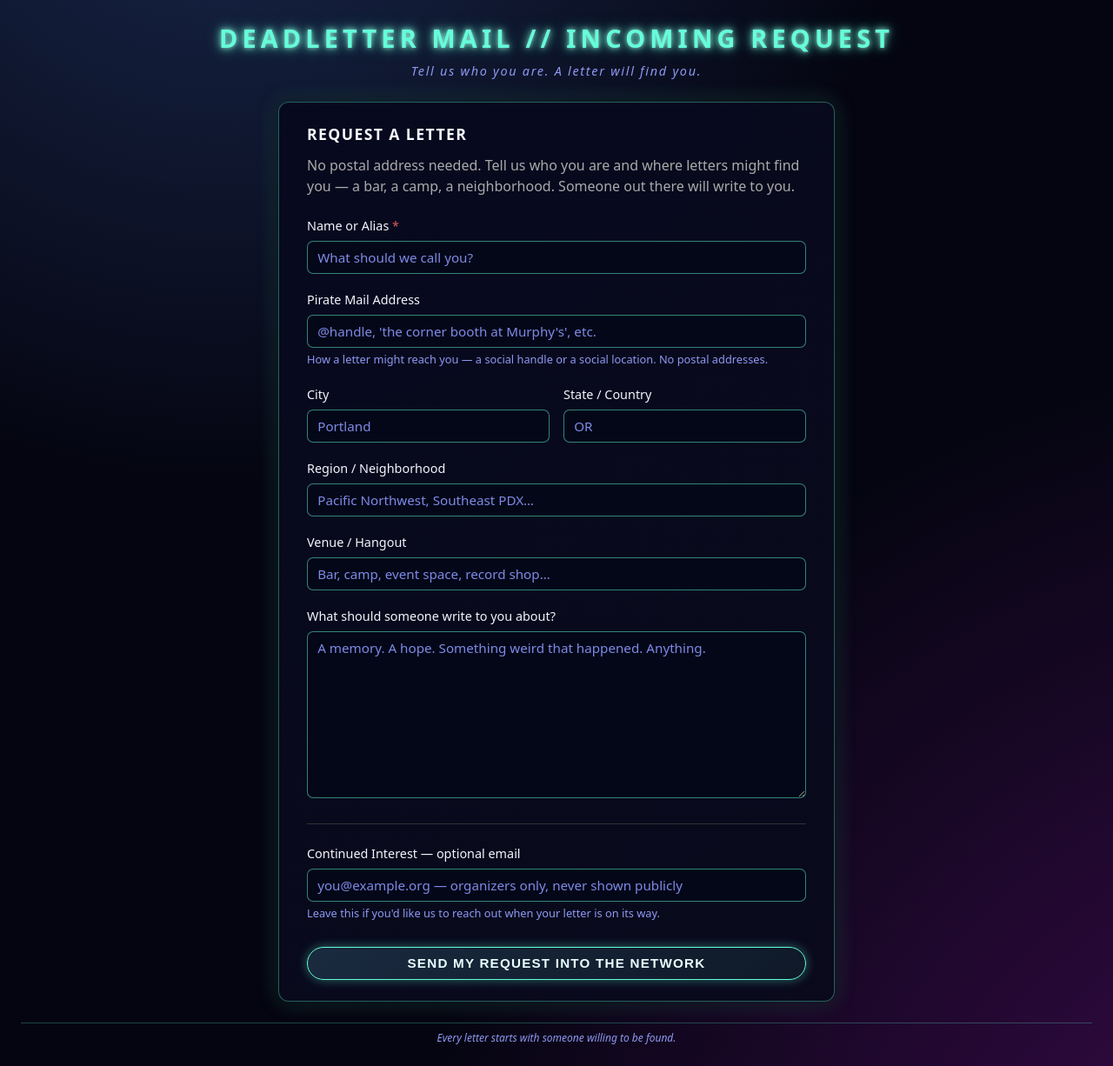
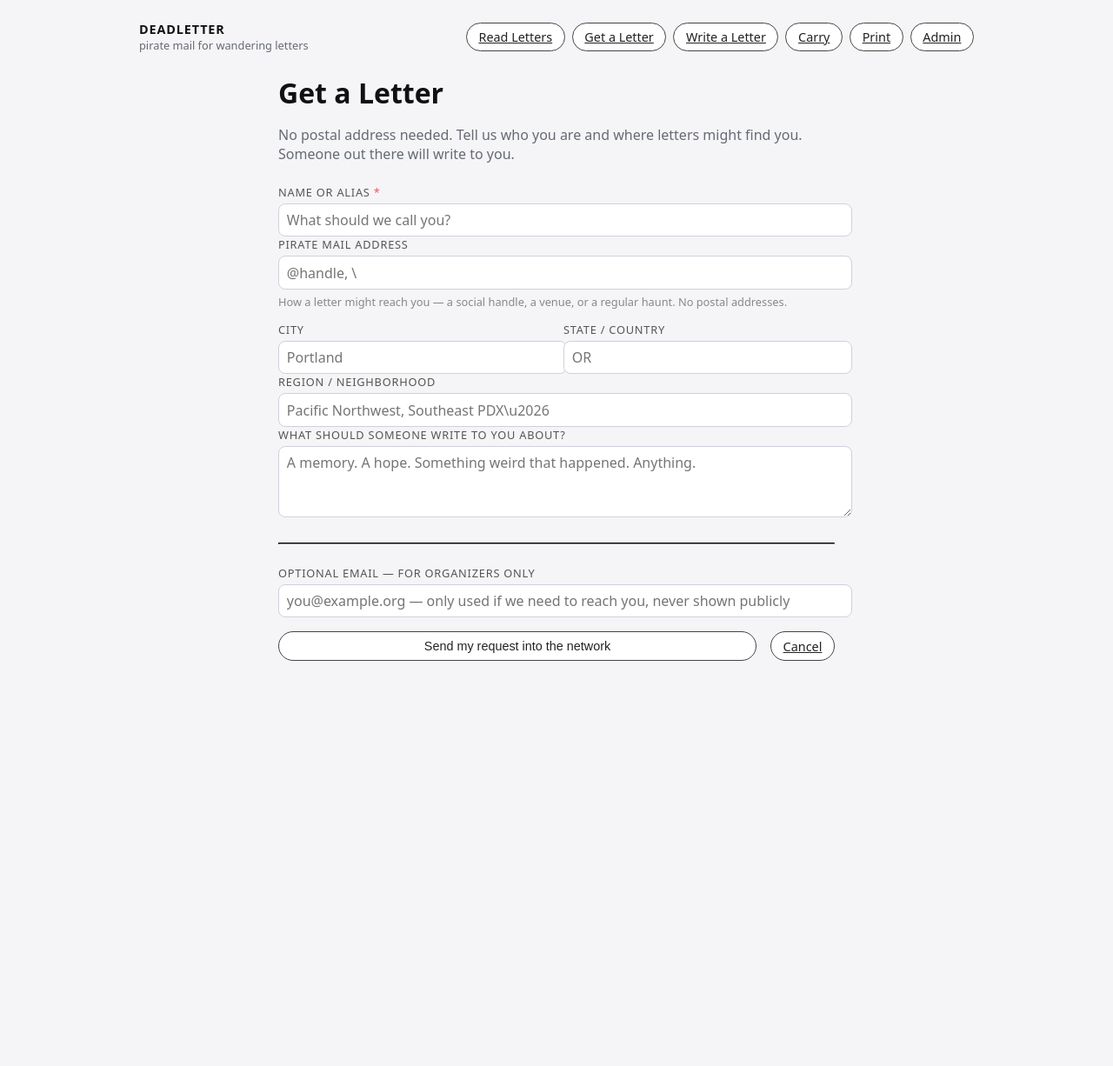
Before and after one commit to Enigma-Infrastructure/deadletter_mailproject, a Django app: page /write/request/ in a window 1280 px wide. Shown: the whole page at 87% size. After the commit the page ends 760 px from the top, so only its background shows below. Run offline with Django 5.2, Linux system fonts and the light colour scheme.

Commit message:
fix: clean up cyberpunk desk remnants, fix request_a_letter form
- request_a_letter.html: extend base.html (adds site nav/back button),
  merge duplicate pirate_address + social_place_name into one field,
  clean up layout
- people/views.py: fix request_a_letter POST to correctly save
  social_place_name from the merged field; remove orphaned social_place var
- letters/views.py: desk_read_list now redirects to letter_read_list;
  write_read_home redirects to home; quick_write_* views preserved but
  desk subsite is no longer a landing destination
- letters/urls.py: desk/ redirects to home, desk/read/ redirects to
  letter_read_list so old links don't 404

```diff
--- a/people/views.py
+++ b/people/views.py
@@ -35,20 +35,20 @@
     """
     Public intake form — no login required.
     Anyone can submit themselves to receive a Pirate Mail letter.
+    'pirate_address' is the single soft-address field (social handle OR venue).
     """
     if request.method == "POST":
-        nickname     = (request.POST.get("nickname") or "").strip() or "A Stranger"
-        pirate_addr  = (request.POST.get("pirate_address") or "").strip()
-        city         = (request.POST.get("city") or "").strip()
-        state        = (request.POST.get("state") or "").strip()
-        region       = (request.POST.get("region") or "").strip()
-        write_about  = (request.POST.get("write_about") or "").strip()
-        social_place = (request.POST.get("social_place_name") or "").strip()
-        email        = (request.POST.get("email") or "").strip()
+        nickname      = (request.POST.get("nickname") or "").strip() or "A Stranger"
+        pirate_addr   = (request.POST.get("pirate_address") or "").strip()
+        city          = (request.POST.get("city") or "").strip()
+        state         = (request.POST.get("state") or "").strip()
+        region        = (request.POST.get("region") or "").strip()
+        write_about   = (request.POST.get("write_about") or "").strip()
+        email         = (request.POST.get("email") or "").strip()
 
         Person.objects.create(
             nickname=nickname,
-            social_place_name=pirate_addr,
+            social_place_name=pirate_addr,   # single merged field
             city=city,
             state=state,
             region=region,
--- a/templates/people/request_a_letter.html
+++ b/templates/people/request_a_letter.html
@@ -1,25 +1,17 @@
+{% extends "base.html" %}
 {% load static %}
-<!doctype html>
-<html lang="en">
-<head>
-  <meta charset="utf-8">
-  <meta name="viewport" content="width=device-width, initial-scale=1.0">
-  <title>Get a Letter — Deadletter Mail</title>
-  <link rel="stylesheet" href="{% static 'css/desk.css' %}">
-</head>
-<body class="desk-body">
-<div class="desk-shell">
-  <header class="desk-header">
-    <h1 class="desk-title">DEADLETTER MAIL // INCOMING REQUEST</h1>
-    <p class="desk-subtitle"><i>Tell us who you are. A letter will find you.</i></p>
-  </header>
-  <main class="desk-main">
-    <div class="card" style="max-width:640px; margin:0 auto;">
-      <h2>Request a Letter</h2>
-      <p style="margin-bottom:1.5rem; color:#aaa;">
-        No postal address needed. Tell us who you are and where letters might find you
-        — a bar, a camp, a neighborhood. Someone out there will write to you.
+
+{% block title %}Get a Letter — Deadletter Mail{% endblock %}
+
+{% block content %}
+<div style="max-width:640px; margin:0 auto;">
+
+  <h1 style="margin-bottom:0.25rem;">Get a Letter</h1>
+  <p style="color: var(--color-text-muted, #666a75); margin-bottom:1.5rem;">
+    No postal address needed. Tell us who you are and where letters might find you.
+    Someone out there will write to you.
   </p>
+
   <form method="post">
     {% csrf_token %}
 
@@ -32,9 +24,10 @@
     <div class="form-group">
       <label for="pirate_address">Pirate Mail Address</label>
       <input type="text" id="pirate_address" name="pirate_address"
-                 placeholder="@handle, 'the corner booth at Murphy&#39;s', etc.">
-          <p class="text-muted" style="font-size:0.8rem; margin-top:0.3rem;">
-            How a letter might reach you — a social handle or a social location. No postal addresses.
+             placeholder="@handle, \"the corner booth at Murphy's\", a bar, a camp\u2026">
+      <p style="font-size:0.8rem; color:#888; margin-top:0.3rem;">
+        How a letter might reach you — a social handle, a venue, or a regular haunt.
+        No postal addresses.
       </p>
     </div>
 
@@ -52,13 +45,7 @@
     <div class="form-group">
       <label for="region">Region / Neighborhood</label>
       <input type="text" id="region" name="region"
-                 placeholder="Pacific Northwest, Southeast PDX…">
-        </div>
-
-        <div class="form-group">
-          <label for="social_place_name">Venue / Hangout</label>
-          <input type="text" id="social_place_name" name="social_place_name"
-                 placeholder="Bar, camp, event space, record shop…">
+             placeholder="Pacific Northwest, Southeast PDX\u2026">
     </div>
 
     <div class="form-group">
@@ -70,23 +57,18 @@
     <hr style="margin:1.5rem 0; border-color:#333;">
 
     <div class="form-group">
-          <label for="email">Continued Interest — optional email</label>
+      <label for="email">Optional email — for organizers only</label>
       <input type="email" id="email" name="email"
-                 placeholder="you@example.org — organizers only, never shown publicly">
-          <p class="text-muted" style="font-size:0.8rem; margin-top:0.3rem;">
-            Leave this if you'd like us to reach out when your letter is on its way.
-          </p>
+             placeholder="you@example.org — only used if we need to reach you, never shown publicly">
     </div>
 
-        <button type="submit" class="btn" style="width:100%; margin-top:0.5rem;">
+    <div style="display:flex; gap:1rem; margin-top:1rem;">
+      <button type="submit" class="btn btn-primary" style="flex:1;">
         Send my request into the network
       </button>
+      <a href="/" class="btn" style="flex:0 0 auto;">Cancel</a>
+    </div>
+
   </form>
 </div>
-  </main>
-  <footer class="desk-footer">
-    <i>Every letter starts with someone willing to be found.</i>
-  </footer>
-</div>
-</body>
-</html>
+{% endblock %}
```
Also changed, not shown: letters/views.py (+24 -38 lines), templates/people/request_thanks.html (+16 -34 lines). Lines whose indentation alone changed are shown as unchanged.
